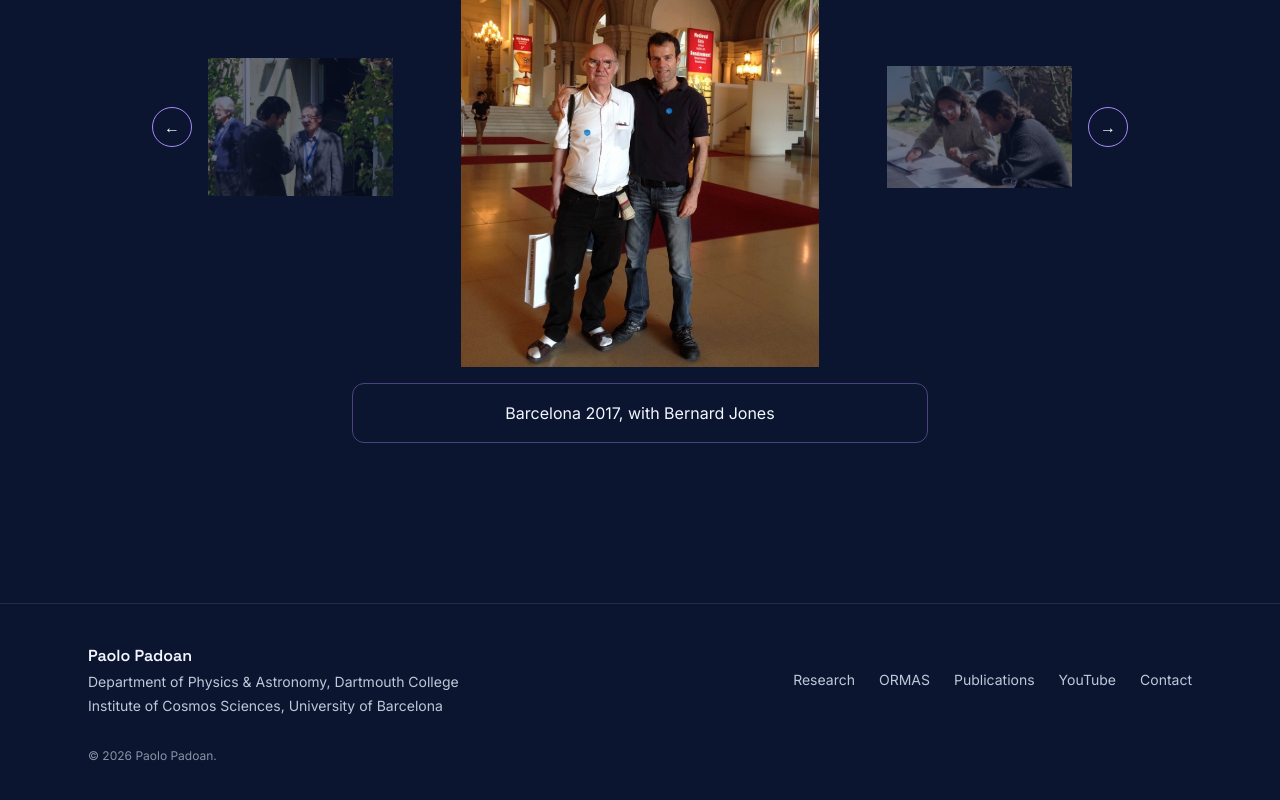
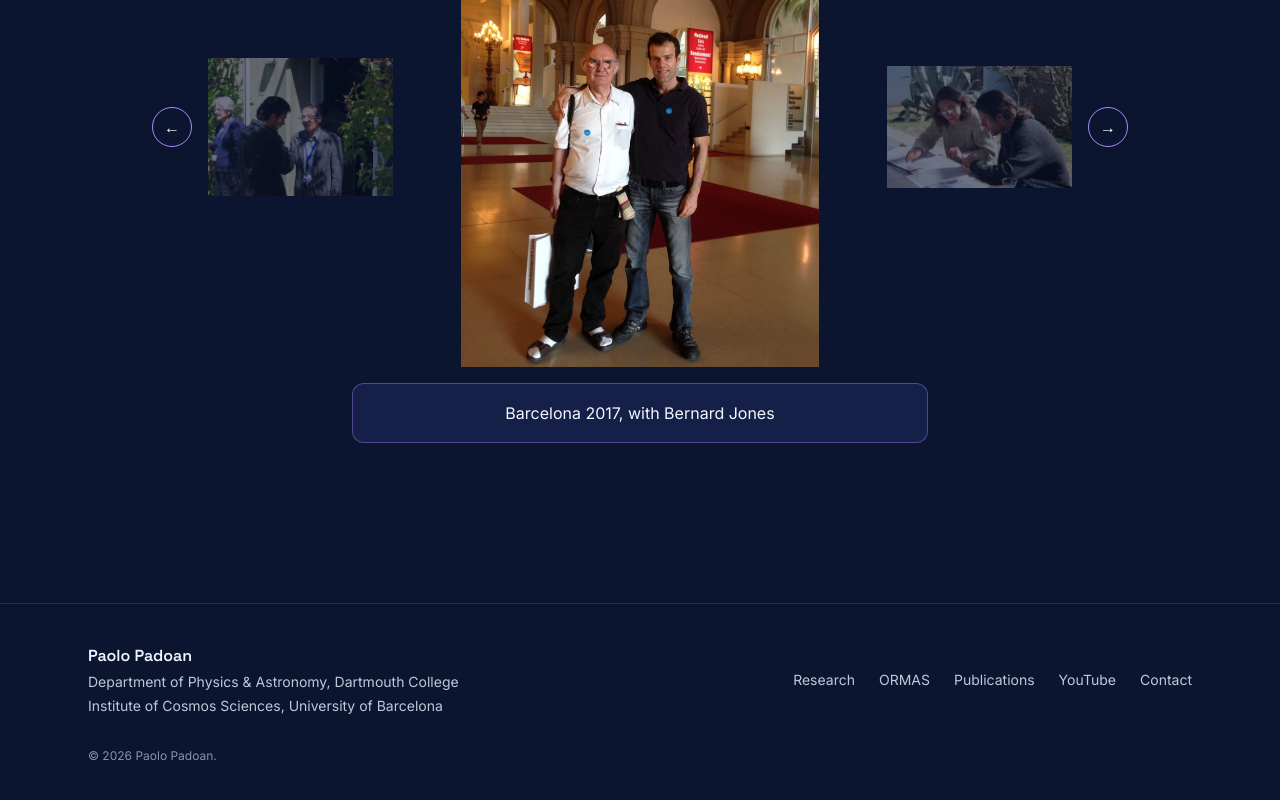
Before and after one commit to s-shipkoff/stars-in-turbulence, a Next.js app: page /about in a window 1280 px wide. Shown: the part 1486-2286 px from the top of the page. Built offline with nearby package versions, Linux system fonts and the light colour scheme.

Commit message:
caption color fix

```diff
--- a/src/components/about-carousel.js
+++ b/src/components/about-carousel.js
@@ -113,7 +113,7 @@ export default function AboutCarousel() {
         </button>
       </div>
 
-      <div className="mx-auto mt-4 max-w-xl rounded-xl border border-nebula/40 bg-transparent-2 px-6 py-4 text-center">
+      <div className="mx-auto mt-4 max-w-xl rounded-xl border border-nebula/40 bg-space-2 px-6 py-4 text-center">
         <p className="text-base leading-relaxed text-ink">
           {PHOTOS[current].caption}
         </p>
```
